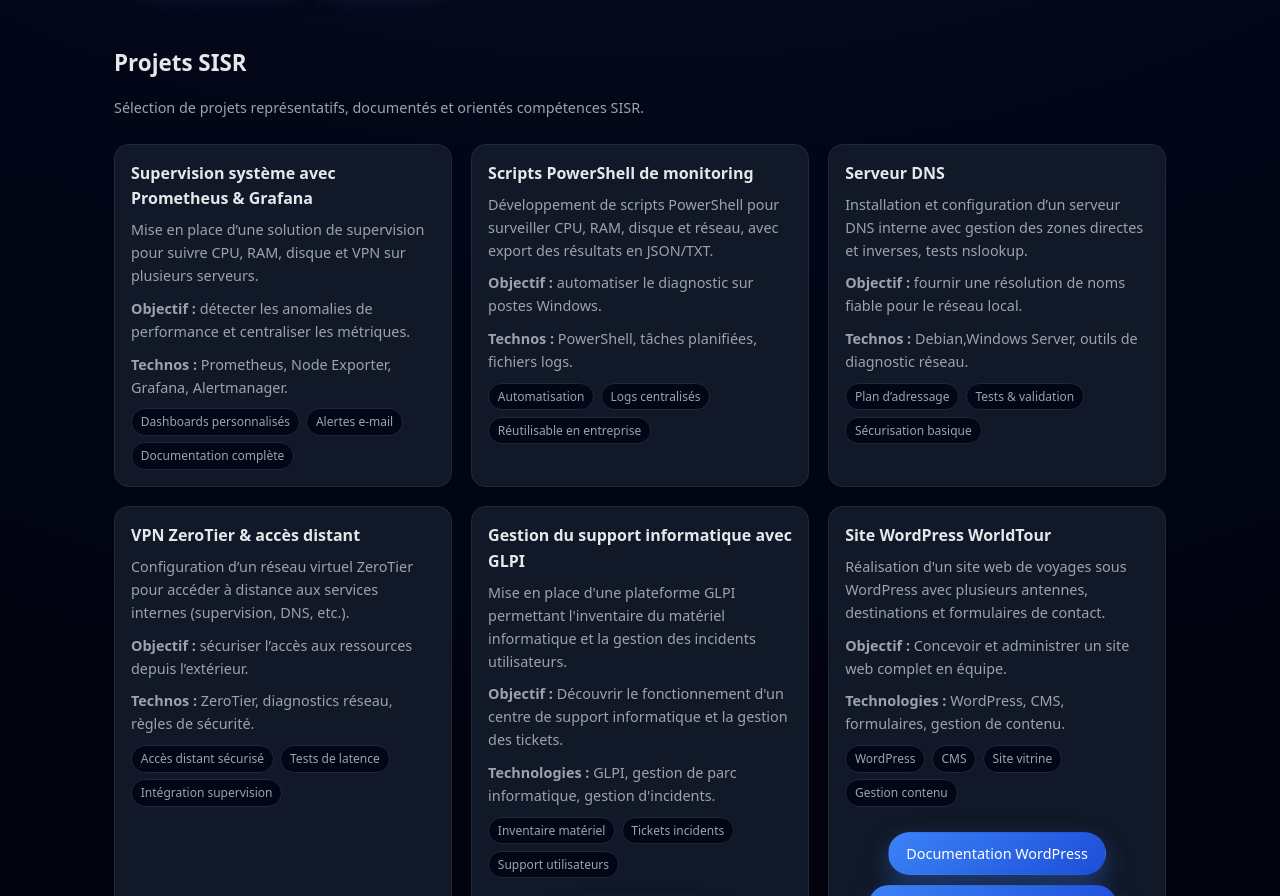
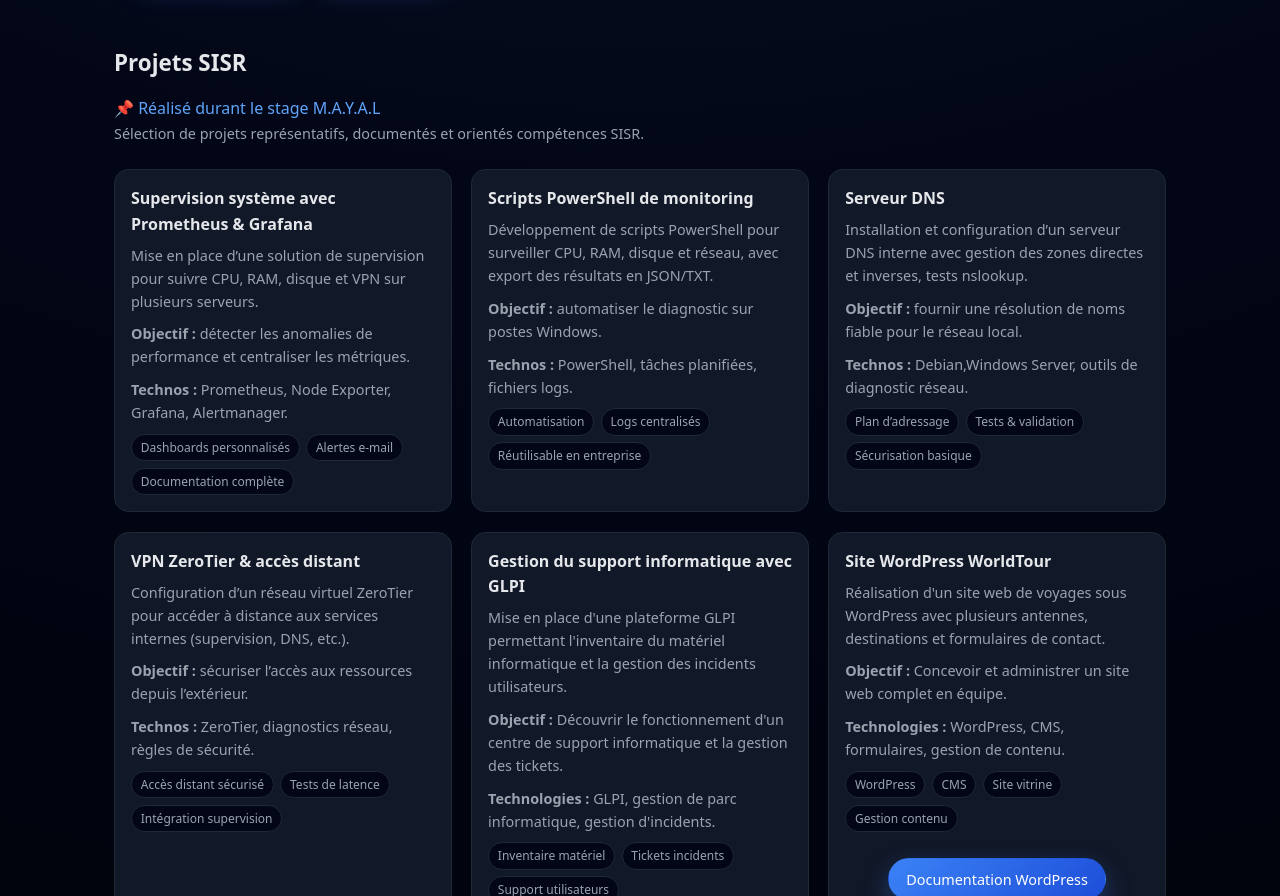
Before and after one commit to mazeresandre62-dev/portfolio, a plain HTML site: page index.html in a window 1280 px wide. Shown: the part 1342-2238 px from the top of the page. Drawn offline with Linux system fonts and the light colour scheme.

Commit message:
Update index.html

```diff
--- a/index.html
+++ b/index.html
@@ -467,6 +467,10 @@
   <!-- PROJETS -->
   <section id="projets">
     <h2>Projets SISR</h2>
+    <p style="color:#60a5fa;">
+📌 Réalisé durant le stage M.A.Y.A.L
+</p>
+
     <p class="section-sub">
       Sélection de projets représentatifs, documentés et orientés compétences SISR.
     </p>
```
